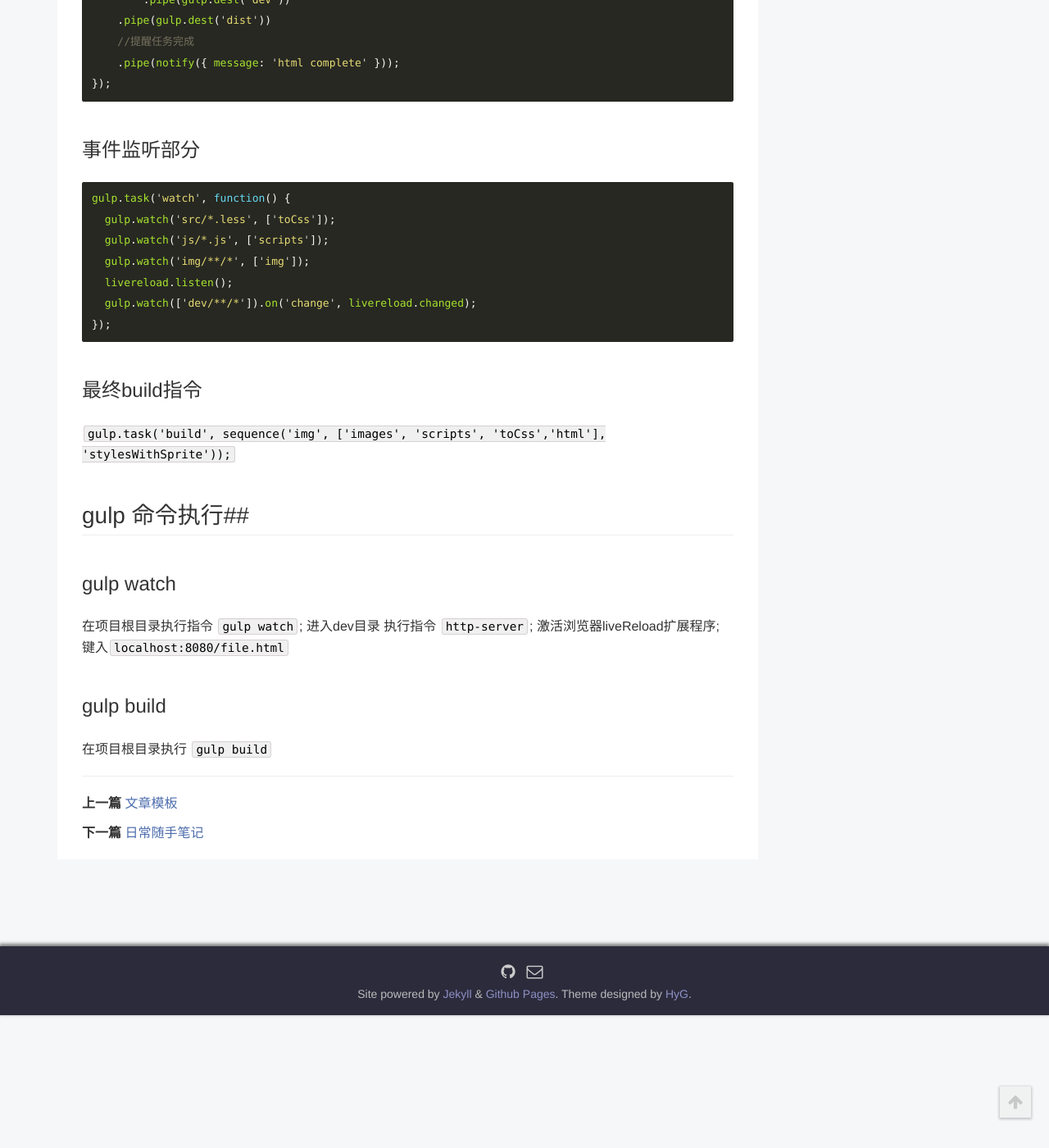
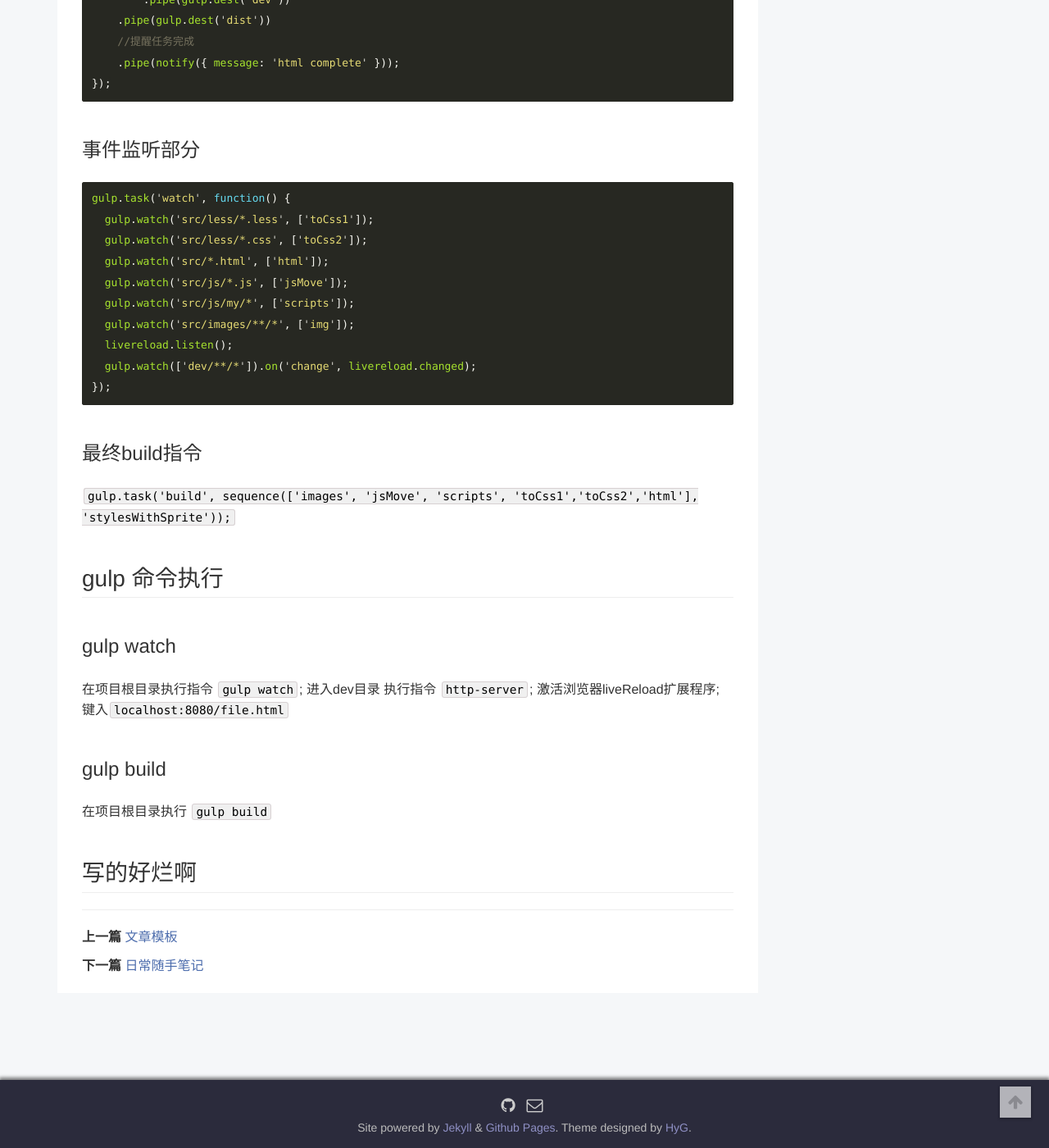
Before and after one commit to toBeTheLight/toBeTheLight.github.io, a Jekyll site: the page built from _posts/2017-04-21-gulp搭建多页面工作环境.md, in a window 1280 px wide and 1400 px high, scrolled down 5460 px. Shown: the whole window at 82% size. Built offline with Jekyll 4.4.1, drawn with Linux system fonts in a browser that asks for light colours; a style sheet for code colours, icons or effects is not loaded; some of the changed text lies outside the part shown.

Commit message:
complete

````diff
--- a/_posts/2017-04-21-gulp搭建多页面工作环境.md
+++ b/_posts/2017-04-21-gulp搭建多页面工作环境.md
@@ -217,17 +217,20 @@ gulp.task('html', function() {
 ### 事件监听部分 ###
 ```js
 gulp.task('watch', function() {
-  gulp.watch('src/*.less', ['toCss']);
-  gulp.watch('js/*.js', ['scripts']);
-  gulp.watch('img/**/*', ['img']);
+  gulp.watch('src/less/*.less', ['toCss1']);
+  gulp.watch('src/less/*.css', ['toCss2']);
+  gulp.watch('src/*.html', ['html']);
+  gulp.watch('src/js/*.js', ['jsMove']);
+  gulp.watch('src/js/my/*', ['scripts']);
+  gulp.watch('src/images/**/*', ['img']);
   livereload.listen();
   gulp.watch(['dev/**/*']).on('change', livereload.changed);
 });
 ```
 
 ### 最终build指令 ###
-`gulp.task('build', sequence('img', ['images', 'scripts', 'toCss','html'], 'stylesWithSprite'));`
-## gulp 命令执行##
+`gulp.task('build', sequence(['images', 'jsMove', 'scripts', 'toCss1','toCss2','html'], 'stylesWithSprite'));`
+## gulp 命令执行 ##
 ### gulp watch ###
 在项目根目录执行指令
 `gulp watch`;
@@ -239,3 +242,5 @@ gulp.task('watch', function() {
 ### gulp build ###
 在项目根目录执行
 `gulp build`
+
+## 写的好烂啊 ##
````
